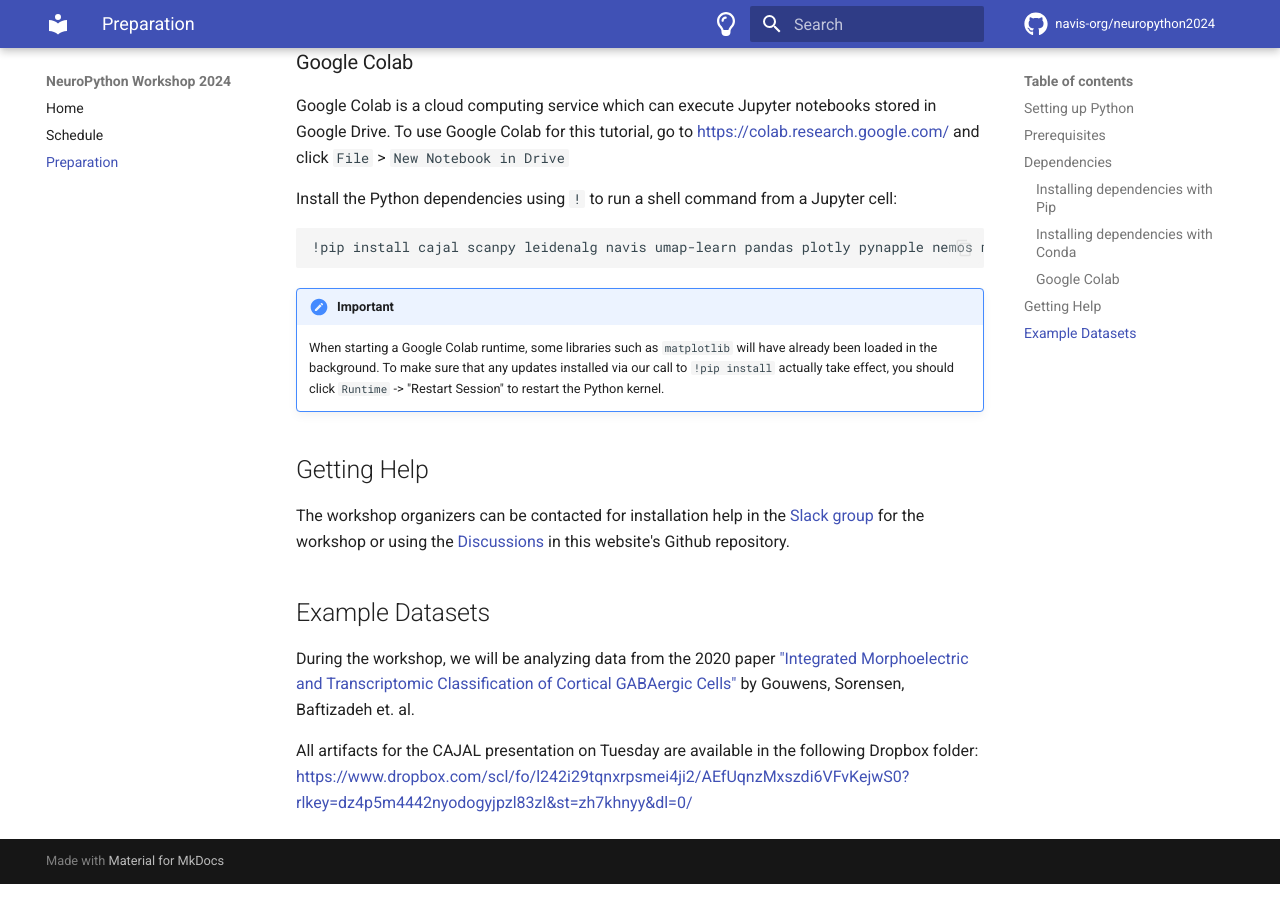
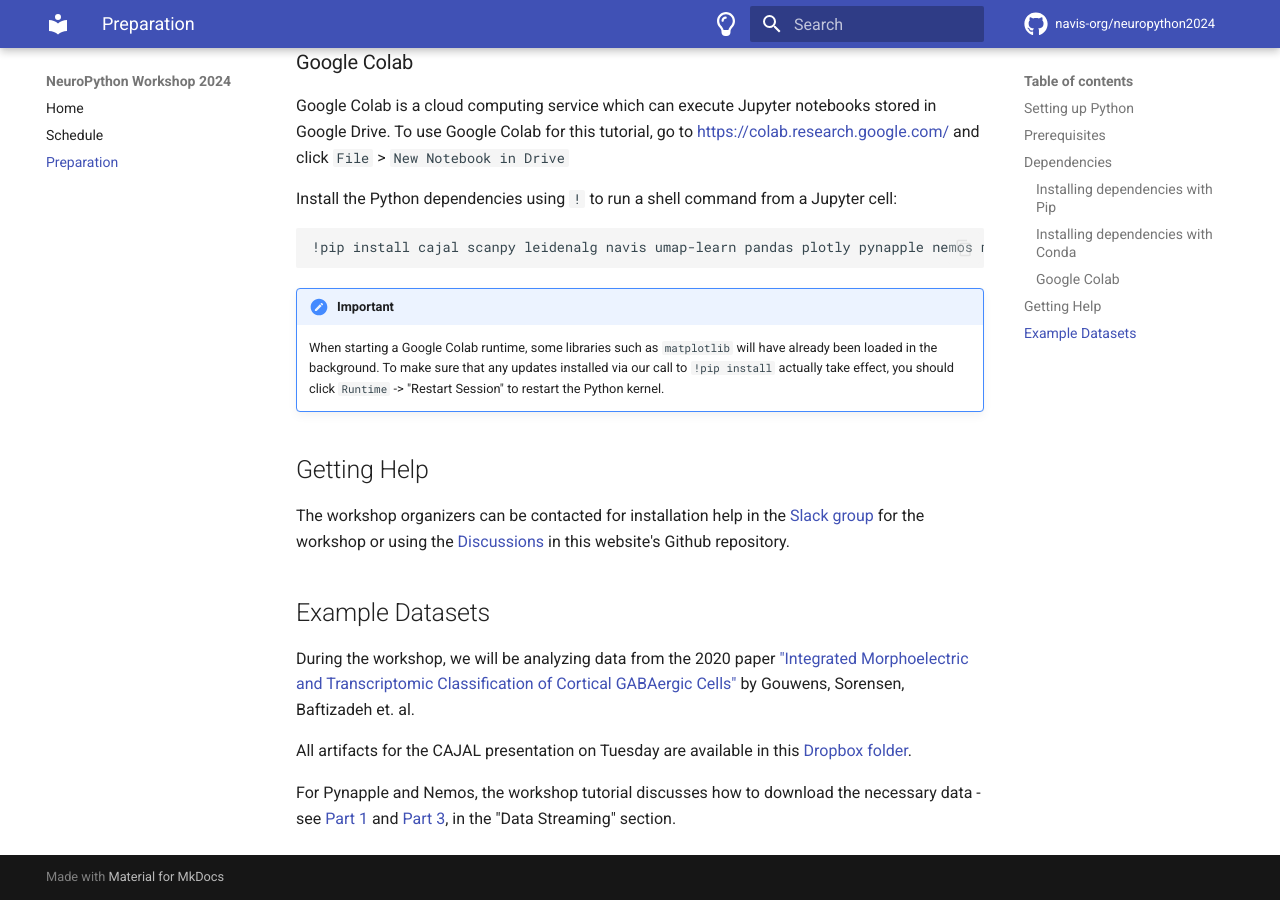
Before and after one commit to navis-org/neuropython2024, an MkDocs documentation site: the page built from docs/preparing.md, in a window 1280 px wide and 900 px high, scrolled down 3381 px. Built offline with MkDocs 1.6.1 and Material for MkDocs 9.7.7, drawn with Linux system fonts in a browser that asks for light colours; emoji names are drawn with the system emoji font; plug-ins that fetch from the network failed and are left out; comment, search, counter and statistics services are not loaded.

Commit message:
Added Pynapple data

```diff
--- a/docs/preparing.md
+++ b/docs/preparing.md
@@ -182,4 +182,6 @@ The workshop organizers can be contacted for installation help in the [Slack gro
 ## Example Datasets
 During the workshop, we will be analyzing data from the 2020 paper ["Integrated Morphoelectric and Transcriptomic Classification of Cortical GABAergic Cells"](https://www.cell.com/cell/pdf/S0092-8674(20)31254-X.pdf) by Gouwens, Sorensen, Baftizadeh et. al.
 
-All artifacts for the CAJAL presentation on Tuesday are available in the following Dropbox folder: <https://www.dropbox.com/scl/fo/l242i29tqnxrpsmei4ji2/AEfUqnzMxszdi6VFvKejwS0?rlkey=dz4p5m4442nyodogyjpzl83zl&st=zh7khnyy&dl=0/>
+All artifacts for the CAJAL presentation on Tuesday are available in this [Dropbox folder](https://www.dropbox.com/scl/fo/l242i29tqnxrpsmei4ji2/AEfUqnzMxszdi6VFvKejwS0?rlkey=dz4p5m4442nyodogyjpzl83zl&st=zh7khnyy&dl=0).
+
+For Pynapple and Nemos, the workshop tutorial discusses how to download the necessary data - see [Part 1](https://pynapple-org.github.io/single-cell-neuropython-workshop-2024/generated/gallery/example_load_to_pynapple/) and [Part 3](https://pynapple-org.github.io/single-cell-neuropython-workshop-2024/generated/gallery/tutorial_pynapple_nemos_single_cell_full), in the "Data Streaming" section.
```
